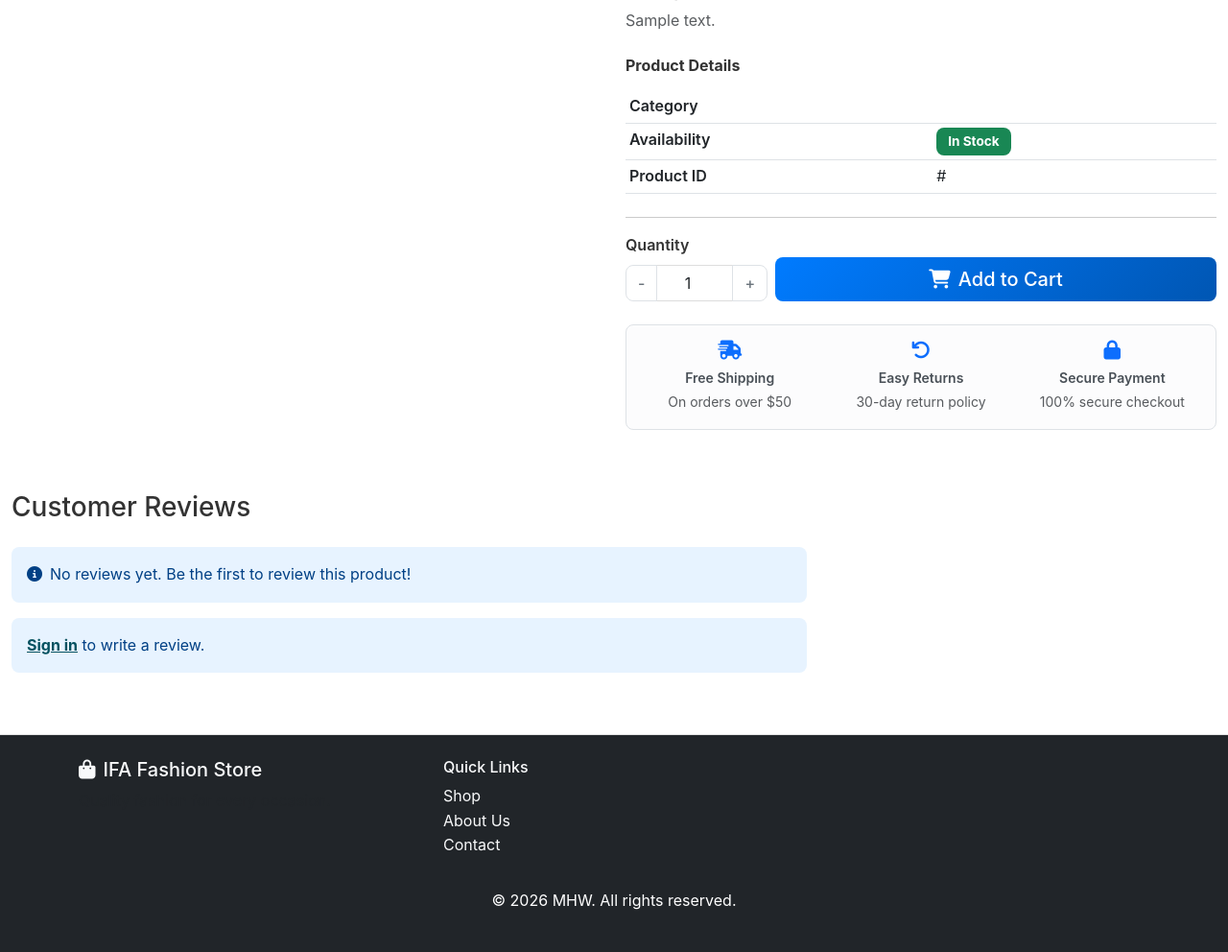
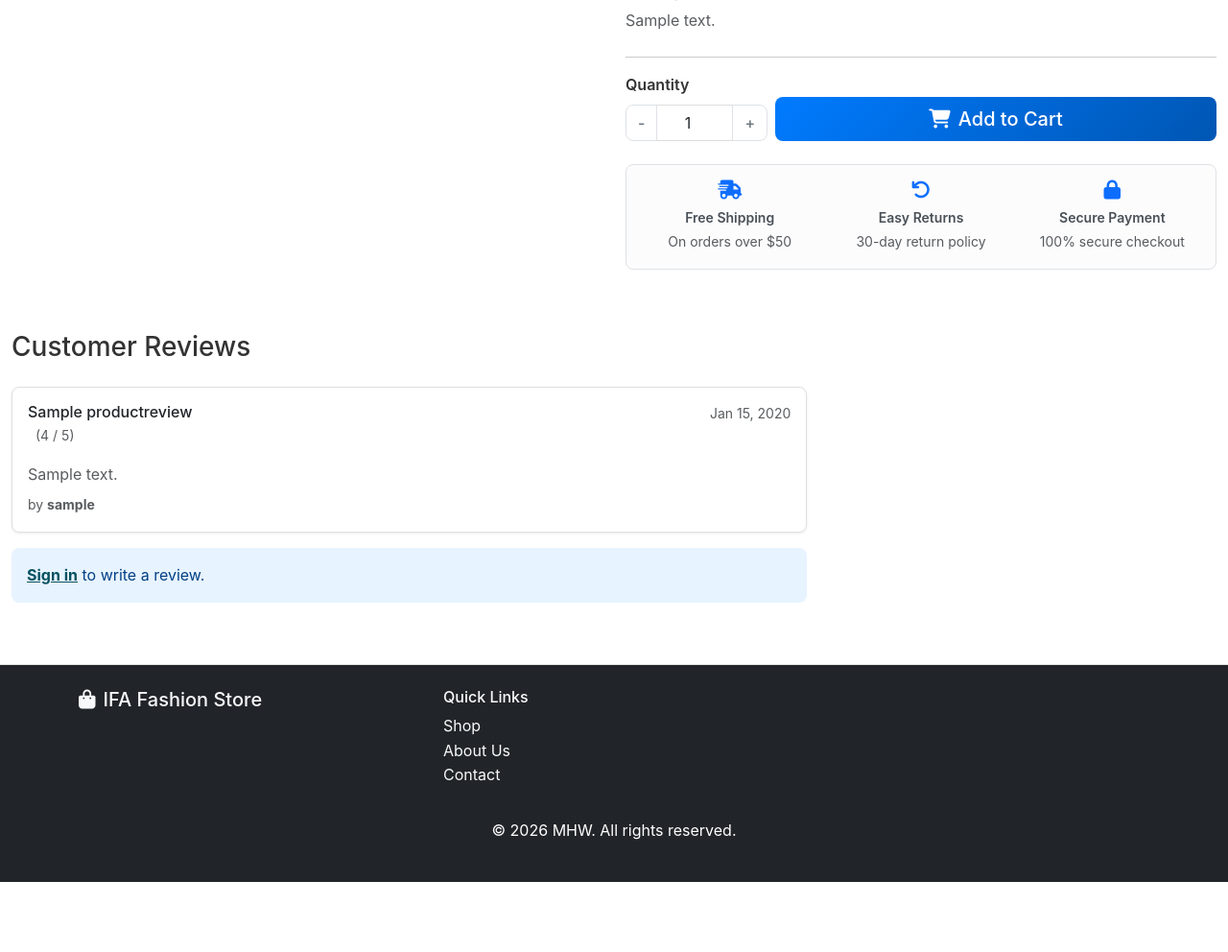
Before and after one commit to hicelery/commerce-all, a Django app: page /product/1/ in a window 1280 px wide. Shown: the part 333-1325 px from the top of the page at 96% size. After the commit the page ends 1252 px from the top, so only its background shows below. Run offline with Django 4.2, Linux system fonts and the light colour scheme; tables that the repository leaves empty hold one stand-in row (values such as "Sample post"); some libraries are stand-ins or nearby versions.

Commit message:
add review title to model and remove generic productdetail view

```diff
--- a/products/models.py
+++ b/products/models.py
@@ -35,6 +35,7 @@
     user = models.ForeignKey(
         User, on_delete=models.CASCADE, related_name='userreviews')
     rating = models.IntegerField()
+    title = models.CharField(max_length=255)
     comment = models.TextField()
     created_at = models.DateTimeField(auto_now_add=True)
     approved = models.BooleanField(default=False)
--- a/products/templates/products/product_detail.html
+++ b/products/templates/products/product_detail.html
@@ -102,36 +102,6 @@
             <p class="text-muted">{{ product.description|safe }}</p>
         </div>
 
-        <!-- Product Details -->
-        <div class="mb-4">
-            <h6 class="fw-bold mb-3">Product Details</h6>
-            <table class="table table-sm">
-                <tbody>
-                    <tr>
-                        <td class="fw-semibold">Category</td>
-                        <td>
-                            <a href="{% url 'products:home' %}?category={{ product.category.id }}" class="text-decoration-none">
-                                {{ product.category.category_description }}
-                            </a>
-                        </td>
-                    </tr>
-                    <tr>
-                        <td class="fw-semibold">Availability</td>
-                        <td>
-                            {% if product.quantity > 0 %}
-                                <span class="badge bg-success">In Stock</span>
-                            {% else %}
-                                <span class="badge bg-danger">Out of Stock</span>
-                            {% endif %}
-                        </td>
-                    </tr>
-                    <tr>
-                        <td class="fw-semibold">Product ID</td>
-                        <td>#{{ product.id }}</td>
-                    </tr>
-                </tbody>
-            </table>
-        </div>
 
         <hr>
 
@@ -199,7 +169,7 @@
                     <div class="card-body">
                         <div class="d-flex justify-content-between align-items-start mb-2">
                             <div>
-                                <h6 class="card-title mb-1">{{ review.review_title }}</h6>
+                                <h6 class="card-title mb-1">{{ review.title }}</h6>
                                 <div class="text-warning small mb-2">
                                     {% for star in review.get_star_range %}
                                         <i class="fas fa-star"></i>
@@ -212,7 +182,7 @@
                             </div>
                             <small class="text-muted">{{ review.created_at|date:"M d, Y" }}</small>
                         </div>
-                        <p class="card-text text-muted mb-2">{{ review.review_body }}</p>
+                        <p class="card-text text-muted mb-2">{{ review.comment|striptags}}</p>
                         <small class="text-muted d-block">by <strong>{{ review.user.username }}</strong></small>
                     </div>
                 </div>
@@ -230,10 +200,10 @@
                     <h6 class="card-title mb-0">Write a Review</h6>
                 </div>
                 <div class="card-body">
-                    <form id="reviewForm" method="post" action="{% url 'products:review' product_id=product.product_id %}">
+                    <form id="reviewForm" method="post">
                         {{ review_form.non_field_errors | crispy}}
                         {% csrf_token %}
-
+                        <!--Stars-->
                         <div class="mb-3">
                             <label for="rating" class="form-label fw-semibold">Rating</label>
                             <div>
@@ -248,16 +218,16 @@
                                 </div>
                             </div>
                         </div>
-
+                        <!--Review Title-->
                         <div class="mb-3">
                             <label for="review_title" class="form-label fw-semibold">Review Title</label>
                             <input type="text" class="form-control" id="review_title" name="review_title"
                                    placeholder="Summary of your review" required>
                         </div>
-
+                        <!--Review Comment-->
                         <div class="mb-3">
-                            <label for="review_body" class="form-label fw-semibold">Review</label>
-                            <textarea class="form-control" id="review_body" name="review_body" rows="4"
+                            <label for="review_comment" class="form-label fw-semibold">Review</label>
+                            <textarea class="form-control" id="review_comment" name="review_comment" rows="4"
                                       placeholder="Share your experience with this product" required></textarea>
                         </div>
 
--- a/products/urls.py
+++ b/products/urls.py
@@ -5,8 +5,6 @@
 
 urlpatterns = [
     path('', views.ProductListView.as_view(), name='home'),
-    path('product/<int:pk>/', views.ProductDetailView.as_view(),
-         name='product_detail'),
-    path('product/<int:product_id>/review/',
-         views.product_detail, name='review'),
+    path('product/<int:product_id>/', views.product_detail, name='product_detail'),
+
 ]
--- a/products/views.py
+++ b/products/views.py
@@ -25,12 +25,6 @@
 # does this need a get_context_data method to add the reviews to the context?
 # does this need a post method to handle the review form submission?
 # does this need to call a template?
-
-
-class ProductReView(ListView):
-    model = ProductReview
-    template_name = 'products/product_reviews.html'
-    context_object_name = 'reviews'
 
 
 def product_detail(request, product_id):
```
Also changed, not shown: products/migrations/0005_productreview_title.py (added).
